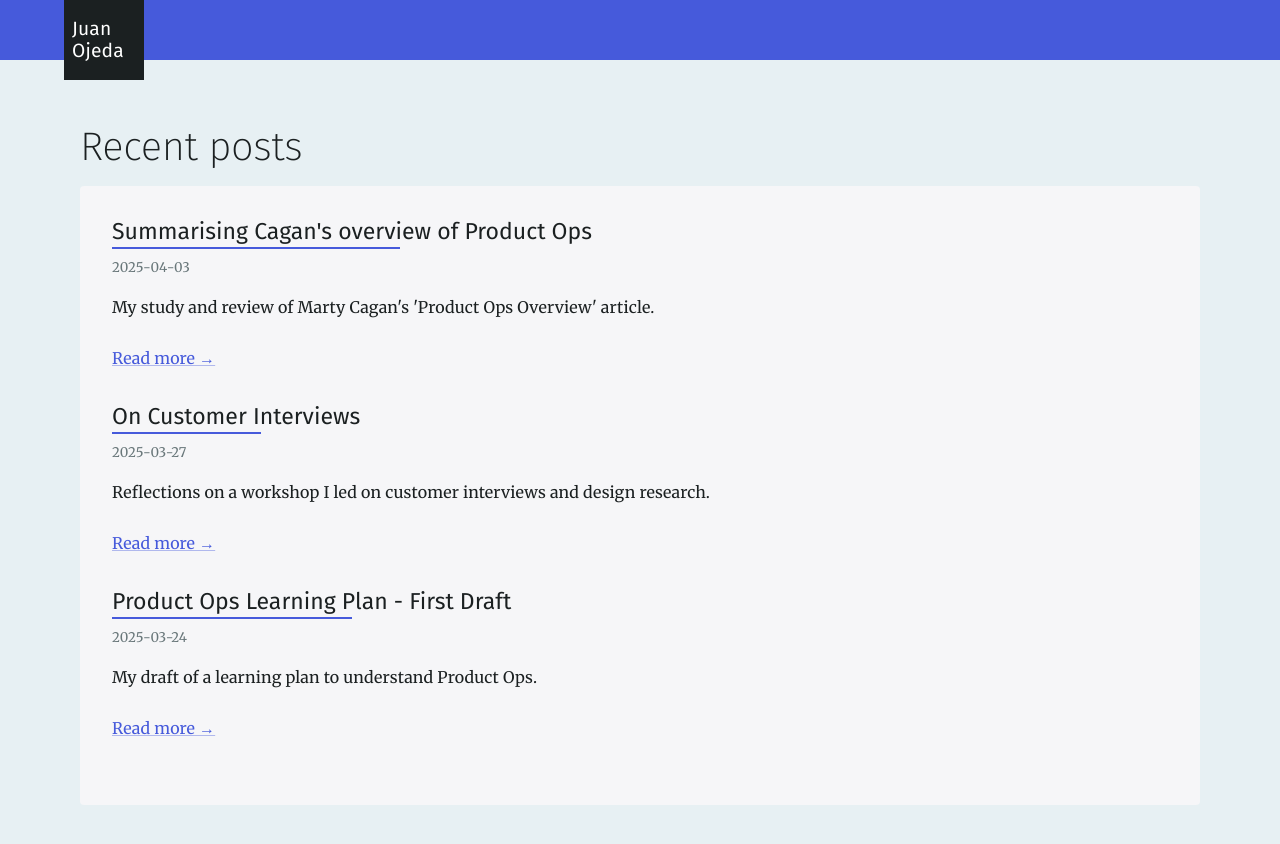
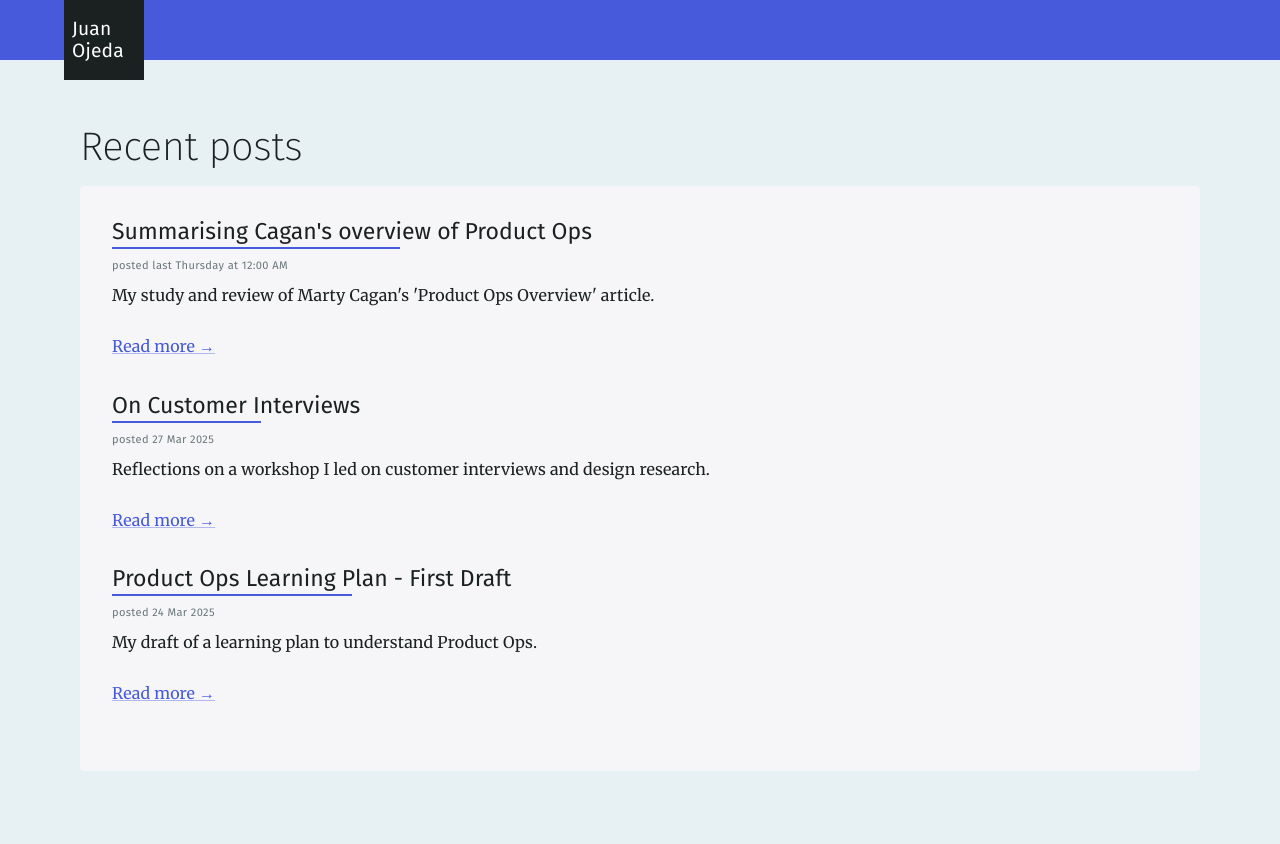
Before and after one commit to juanojeda/blog, a Next.js app: page / in a window 1280 px wide. Shown: the top 844 px of the page. Built offline with nearby package versions, Linux system fonts and the light colour scheme; what @mui/material-nextjs would draw is missing.

Commit message:
make dates a common component

```diff
--- a/src/app/HomePage.tsx
+++ b/src/app/HomePage.tsx
@@ -2,6 +2,7 @@
 import Typography from "@mui/material/Typography";
 import Link from "@mui/material/Link";
 import { Box, Paper } from "@mui/material";
+import FormattedDate from "@/components/FormattedDate";
 
 export default function HomePage({ posts }) {
   return (
@@ -11,12 +12,12 @@ export default function HomePage({ posts }) {
       <Paper elevation={0} sx={{ px: 4, py: 4, mb: 2 }}>
         {posts.map((post) => (
           <Box key={post.slug} sx={{ mb: 4 }}>
-              <Typography variant="h6" sx={{mt: 0, mb: 1}}>
+            <Typography variant="h6" sx={{ mt: 0, mb: 1 }}>
               <Link variant="h5" href={`/posts/${post.slug}`}>
                 {post.title}
               </Link>
             </Typography>
-              <Typography component={'p'} variant='body2' color="text.secondary" sx={{mb: 2}}>{post.date}</Typography>
+            <FormattedDate date={post.date} component="p" />
             <Typography variant="body1" component="p">
               {post.summary}
             </Typography>
--- /dev/null
+++ b/src/components/FormattedDate/index.tsx
@@ -0,0 +1,35 @@
+import { formatRelative } from "date-fns";
+import { enAU } from 'date-fns/locale';
+import Typography from "@mui/material/Typography";
+import { SxProps, TypographyProps } from "@mui/system";
+import { Theme } from "@mui/material";
+
+const formatDate = (date: string) => {
+  const dateObj = new Date(date);
+
+  const formatter = {
+    lastWeek: "'last' eeee 'at' p",
+    yesterday: "'yesterday 'at' p",
+    today: "'today 'at' p",
+    tomorrow: "'tomorrow 'at' p",
+    nextWeek: "'next' eeee 'at' p",
+    other: 'dd MMM yyyy',
+  };
+
+  return formatRelative(dateObj, new Date(), {
+    locale: {
+      ...enAU,
+      formatRelative: (token) => formatter[token]
+    }
+  })
+}
+
+type FormattedDateProps = typeof Typography & {
+  date: string;
+}
+
+const FormattedDate = ({ date, ...props }: FormattedDateProps) => {
+  return <Typography variant="caption" color="text.secondary" marginBottom={1} {...props}>posted {formatDate(date)}</Typography>
+}
+
+export default FormattedDate;
```
Also changed, not shown: src/app/posts/[slug]/PostLayout.tsx (+14 -34 lines). Lines whose indentation alone changed are shown as unchanged.
